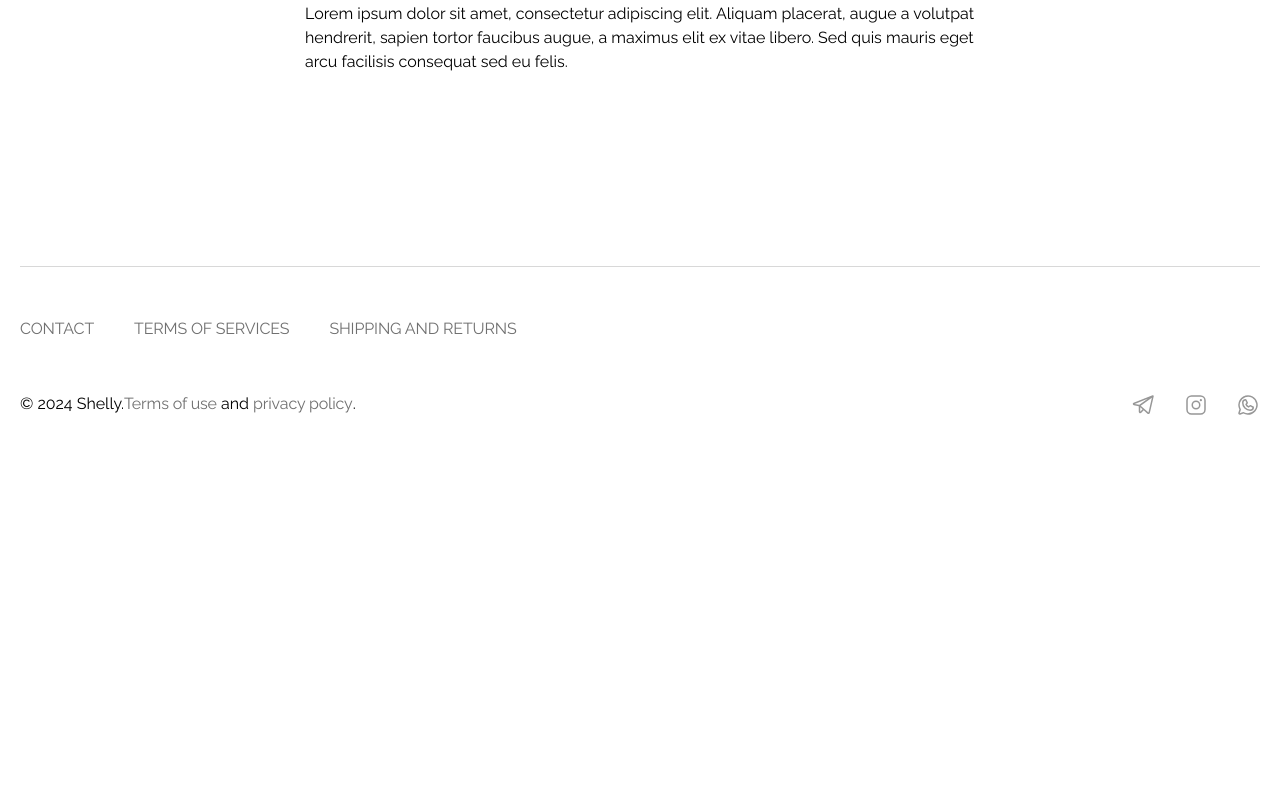
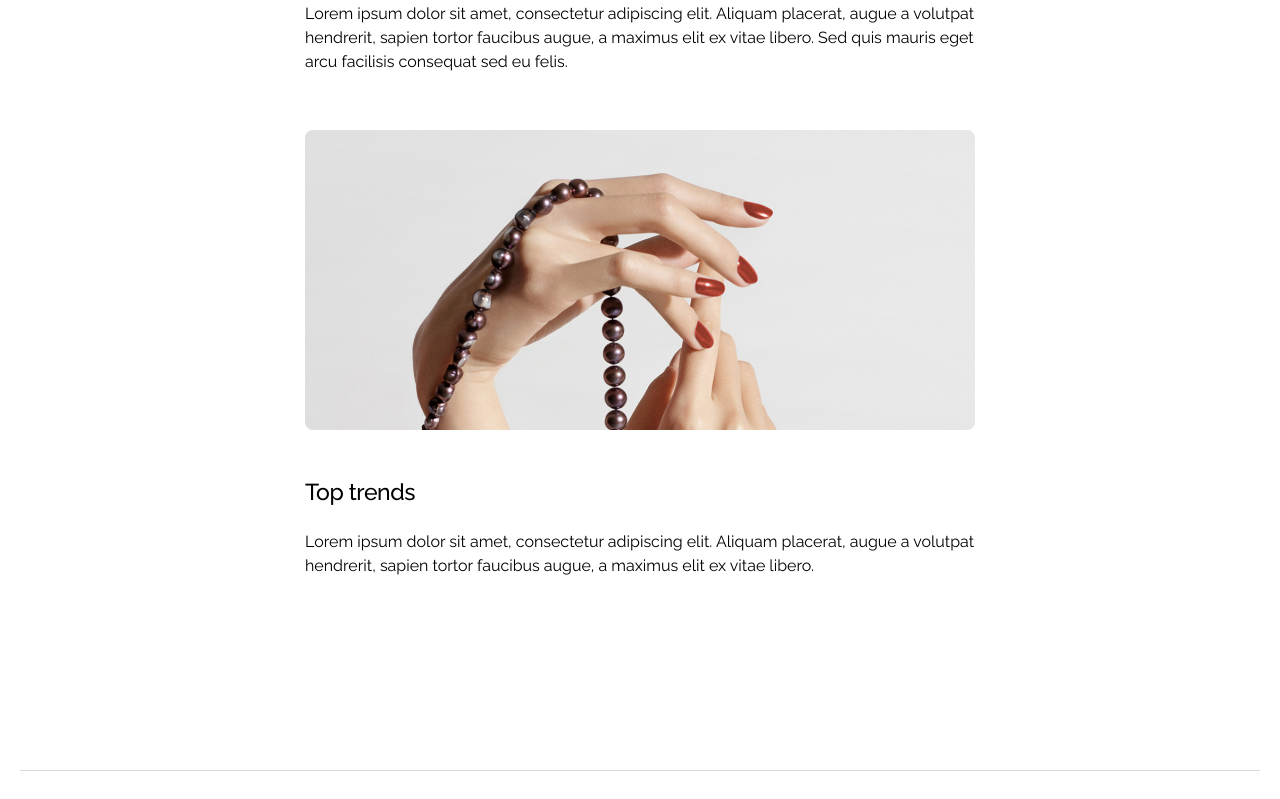
Before and after one commit to Aliskhan7/amidieva-project, a Next.js app: page /blog/1 in a window 1280 px wide. Shown: the part 1060-1859 px from the top of the page. Before the commit the page ends 1557 px from the top, so only its background shows below. Built offline with nearby package versions, Linux system fonts and the light colour scheme.

Commit message:
fix data blog

```diff
--- a/src/app/blog/[id]/page.tsx
+++ b/src/app/blog/[id]/page.tsx
@@ -21,6 +21,7 @@ const BlogPage = () => {
         title={blog.title}
         desc={blog.desc}
         data={new Date()}
+        descContent={blog.descContent}
       />
     </div>
   );
--- a/src/app/components/Blog/Blog.tsx
+++ b/src/app/components/Blog/Blog.tsx
@@ -2,16 +2,24 @@ import React from "react";
 import { IBlog } from "@/app/types/types";
 import Image from "next/image";
 
-const Blog = ({ id, url, title, desc, data }: IBlog) => {
+const Blog = ({ id, url, title, desc, descContent }: IBlog) => {
+  console.log(descContent);
   return (
     <div className="pt-24 mx-auto container">
       <div className="text-center mb-10">
         <h1 className="title-h1 mb-4">{title}</h1>
         <p className="text-base text-black">by ANNY JOHNSON - </p>
       </div>
-      <Image src={url} alt="photo" />
+      <Image src={url[0]} alt="photo" />
       <div className="w-[670px] mx-auto mt-16">
-        <p>{desc}</p>
+        <div>
+          <p>{desc}</p>
+        </div>
+        <div className="mt-14">
+          <Image src={url[1]} alt="photo" className="mb-12" />
+          <h2 className="text-2xl text-black mb-6">Top trends</h2>
+          <p>{descContent}</p>
+        </div>
       </div>
     </div>
   );
--- a/src/app/components/BlogItem/BlogItem.tsx
+++ b/src/app/components/BlogItem/BlogItem.tsx
@@ -24,7 +24,7 @@ const BlogItem: React.FC<BlogListProps> = ({ blog }) => {
   return (
     <div>
       <Image
-        src={blog.url}
+        src={blog.url[0]}
         className="rounded-xl overflow-hidden w-full h-full object-cover"
         alt="product"
       />
--- a/src/app/components/BlogList/data.ts
+++ b/src/app/components/BlogList/data.ts
@@ -1,28 +1,33 @@
 import blog_1 from "../../../../public/assets/images/blog-1.jpg";
-import blog_2 from "../../../../public/assets/images/product_2.jpg";
-import blog_3 from "../../../../public/assets/images/product_3.jpg";
+import blog_2 from "../../../../public/assets/images/blog-2.jpg";
 import { IBlog } from "@/app/types/types";
 
 export const dataBlog: IBlog[] = [
   {
     id: 1,
-    url: blog_1,
+    url: [blog_1, blog_2],
     title: "Top Trends From Spring",
     data: new Date(),
     desc: "Lorem ipsum dolor sit amet, consectetur adipiscing elit. Aliquam placerat, augue a volutpat hendrerit, sapien tortor faucibus augue, a maximus elit ex vitae libero. Sed quis mauris eget arcu facilisis consequat sed eu felis. ",
+    descContent:
+      "Lorem ipsum dolor sit amet, consectetur adipiscing elit. Aliquam placerat, augue a volutpat hendrerit, sapien tortor faucibus augue, a maximus elit ex vitae libero.",
   },
   {
     id: 2,
-    url: blog_1,
+    url: [blog_1, blog_2],
     title: "Top Trends From Spring",
     data: new Date(),
     desc: "Lorem ipsum dolor sit amet, consectetur adipiscing elit. Aliquam placerat, augue a volutpat hendrerit, sapien tortor faucibus augue, a maximus elit ex vitae libero. Sed quis mauris eget arcu facilisis consequat sed eu felis. ",
+    descContent:
+      "Lorem ipsum dolor sit amet, consectetur adipiscing elit. Aliquam placerat, augue a volutpat hendrerit, sapien tortor faucibus augue, a maximus elit ex vitae libero.",
   },
   {
     id: 3,
-    url: blog_1,
+    url: [blog_1, blog_2],
     title: "Top Trends From Spring",
     data: new Date(),
     desc: "Lorem ipsum dolor sit amet, consectetur adipiscing elit. Aliquam placerat, augue a volutpat hendrerit, sapien tortor faucibus augue, a maximus elit ex vitae libero. Sed quis mauris eget arcu facilisis consequat sed eu felis. ",
+    descContent:
+      "Lorem ipsum dolor sit amet, consectetur adipiscing elit. Aliquam placerat, augue a volutpat hendrerit, sapien tortor faucibus augue, a maximus elit ex vitae libero.",
   },
 ];
--- a/src/app/types/types.ts
+++ b/src/app/types/types.ts
@@ -9,8 +9,9 @@ export interface IProduct {
 }
 export interface IBlog {
   id: number;
-  url: StaticImageData;
+  url: StaticImageData[];
   data: Date;
   title: string;
   desc?: string;
+  descContent?: string;
 }
```
Also changed, not shown: public/assets/images/blog-2.jpg (added).
